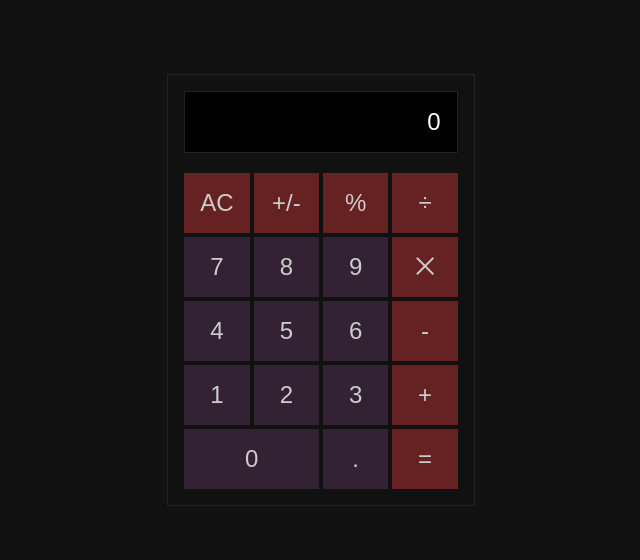
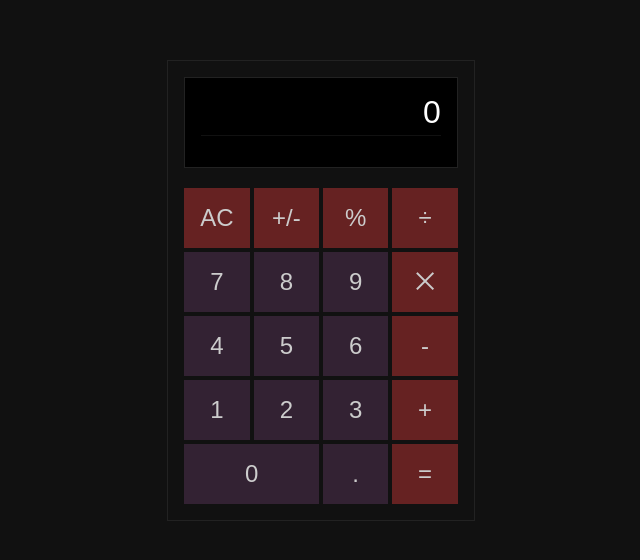
Before and after one commit to ahangarha/MV-MathMagicians, a React (Create React App) app: page / in a window 1280 px wide. Shown: the part 110-670 px from the top of the page, without its empty margins (319-959 px from the left). Built offline with nearby package versions, Linux system fonts and the light colour scheme.

Commit message:
add math row

```diff
--- a/src/App.css
+++ b/src/App.css
@@ -8,13 +8,24 @@
 
 .result-section {
   grid-column: 4 span;
+  display: flex;
+  flex-direction: column;
+  gap: 0.25rem;
   background-color: #000;
   color: white;
   padding: 1rem;
   text-align: right;
-  font-size: 1.5rem;
+  font-size: 2rem;
   margin-bottom: 1rem;
   border: 1px solid #222;
+}
+
+.result-section .math {
+  border-top: 1px solid #111;
+  padding-block: 0.25rem;
+  font-size: 0.75rem;
+  height: 1rem;
+  color: #950;
 }
 
 .calculator-wrapper .btn {
--- a/src/components/Calculator.js
+++ b/src/components/Calculator.js
@@ -1,4 +1,4 @@
-import React, { useState } from 'react';
+import React, { useEffect, useState } from 'react';
 import calculate from '../logic/calculate';
 import Button from './Button';
 
@@ -8,12 +8,29 @@ export default function Calculator() {
     next: null,
     operation: null,
   });
+  const [math, setMath] = useState('hi');
 
   const onClick = (buttonName) => {
     setCalcObj({ ...calcObj, ...calculate(calcObj, buttonName) });
   };
 
-  const result = calcObj.next || calcObj.total;
+  useEffect(() => {
+    const { total, next, operation } = calcObj;
+
+    const newMath = [' '];
+    [total, operation, next].forEach((item) => {
+      if (item !== null) newMath.push(item);
+    });
+
+    // if we only have result, no math should be shown
+    if (newMath.length === 2 && total !== null) {
+      newMath.pop();
+    }
+
+    setMath(newMath.join(' '));
+  }, [calcObj]);
+
+  const result = calcObj.total || calcObj.next;
 
   const buttonsTitles = [
     'AC', '+/-', '%', '÷',
@@ -27,6 +44,7 @@ export default function Calculator() {
     <div className="calculator-wrapper">
       <div className="result-section">
         {Number(result)}
+        <div className="math">{math}</div>
       </div>
       {
         buttonsTitles.map((btnTitle) => (
```
